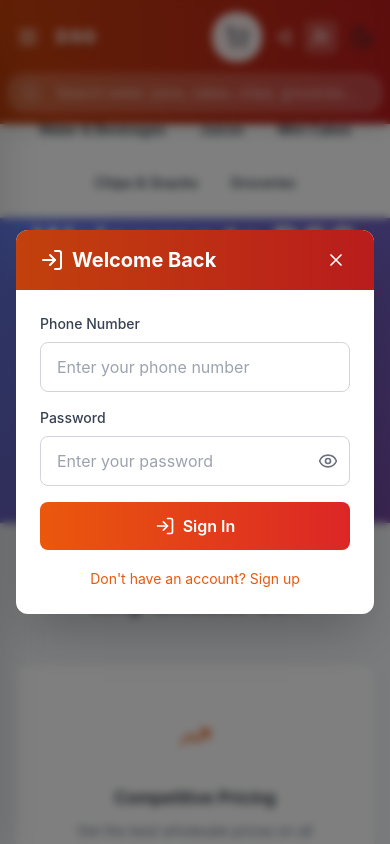
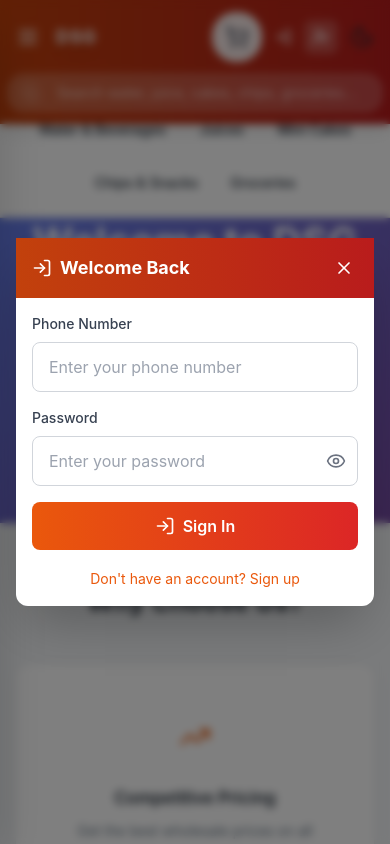
Before and after one commit to IbrahimTaibi/dsg-wholesale-system, a React (Vite) app in the folder Frontend/: page / in a window 390 px wide. Both pictures are taken after a click on the button 283 px from the left and 37 px from the top of the page. Shown: the top 844 px of the page. Built offline with nearby package versions, Linux system fonts and the light colour scheme; no server answers.

Commit message:
Fix: make auth modal responsive on mobile devices

```diff
--- a/Frontend/src/components/auth/AuthModal.tsx
+++ b/Frontend/src/components/auth/AuthModal.tsx
@@ -94,13 +94,13 @@ export const AuthModal: React.FC = () => {
   };
 
   return (
-    <div className="fixed inset-0 z-50 flex items-center justify-center bg-black/50 backdrop-blur-sm">
-      <div className="bg-white dark:bg-gray-800 rounded-xl shadow-2xl w-full max-w-md mx-4 overflow-hidden">
+    <div className="fixed inset-0 z-50 flex items-center justify-center bg-black/50 backdrop-blur-sm p-4">
+      <div className="bg-white dark:bg-gray-800 rounded-xl shadow-2xl w-full max-w-md mx-auto flex flex-col max-h-full">
         {/* Header */}
-        <div className="bg-gradient-to-r from-orange-700 to-red-700 dark:from-gray-700 dark:to-gray-600 px-6 py-4 flex items-center justify-between">
+        <div className="bg-gradient-to-r from-orange-700 to-red-700 dark:from-gray-700 dark:to-gray-600 px-4 sm:px-6 py-4 flex items-center justify-between flex-shrink-0">
           <div className="flex items-center space-x-2 text-white">
-            {isLogin ? <LogIn size={24} /> : <UserPlus size={24} />}
-            <h2 className="text-xl font-bold">
+            {isLogin ? <LogIn size={20} /> : <UserPlus size={20} />}
+            <h2 className="text-lg sm:text-xl font-bold">
               {isLogin ? "Welcome Back" : "Create Account"}
             </h2>
           </div>
@@ -113,7 +113,9 @@ export const AuthModal: React.FC = () => {
         </div>
 
         {/* Form */}
-        <form onSubmit={handleSubmit} className="p-6 space-y-4">
+        <form
+          onSubmit={handleSubmit}
+          className="p-4 sm:p-6 space-y-4 overflow-y-auto">
           {error && (
             <div className="bg-red-50 dark:bg-red-900/20 border border-red-200 dark:border-red-800 rounded-lg p-3">
               <p className="text-red-600 dark:text-red-400 text-sm">{error}</p>
```
